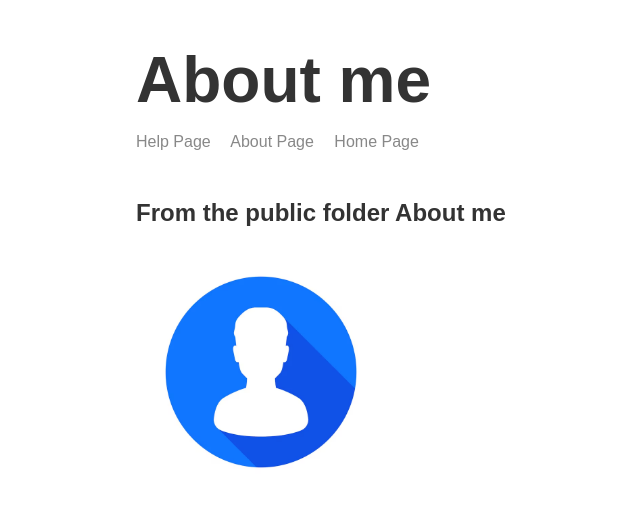
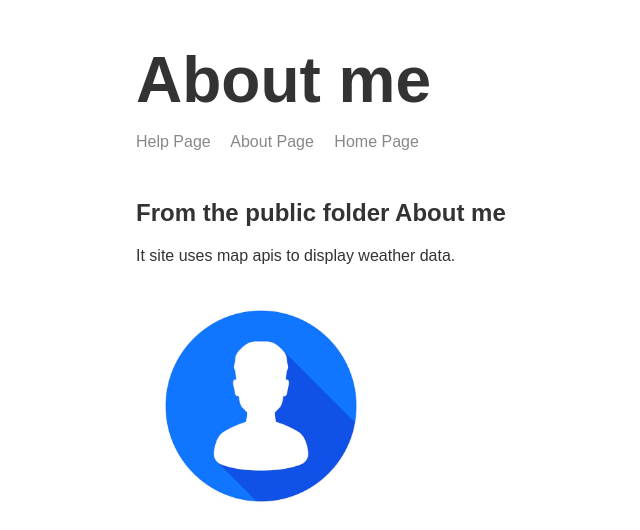
Before and after one commit to kishanmaxx/node-weather-app-v1, a Node server app: page /about in a window 1280 px wide. Shown: the top 530 px of the page, without its empty margins (179-819 px from the left). Run offline with Node 20, Linux system fonts and the light colour scheme; some libraries are stand-ins or nearby versions.

Commit message:
additions for deployment.

```diff
--- a/src/templates/views/about.hbs
+++ b/src/templates/views/about.hbs
@@ -9,6 +9,7 @@
         <div class="main-content">
                 {{> headers}}
         <h2>From the public folder {{title}}</h2>
+        <p>It site uses map apis to display weather data.</p>
         <img class="portrait" src="/img/blue-circle-with-white-user_78370-4707.jpg" alt="Test">
         </div>
         {{>footers}}
```
